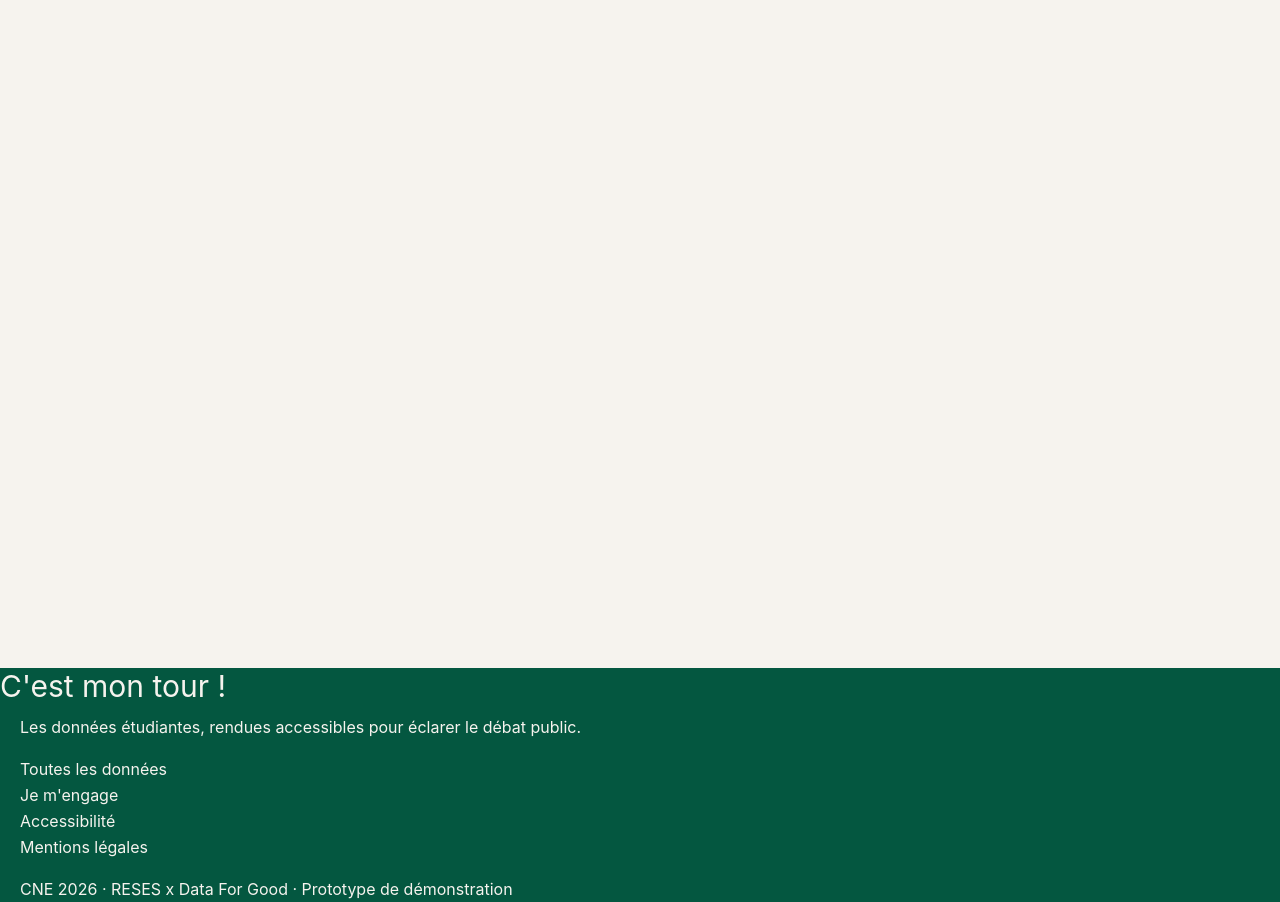
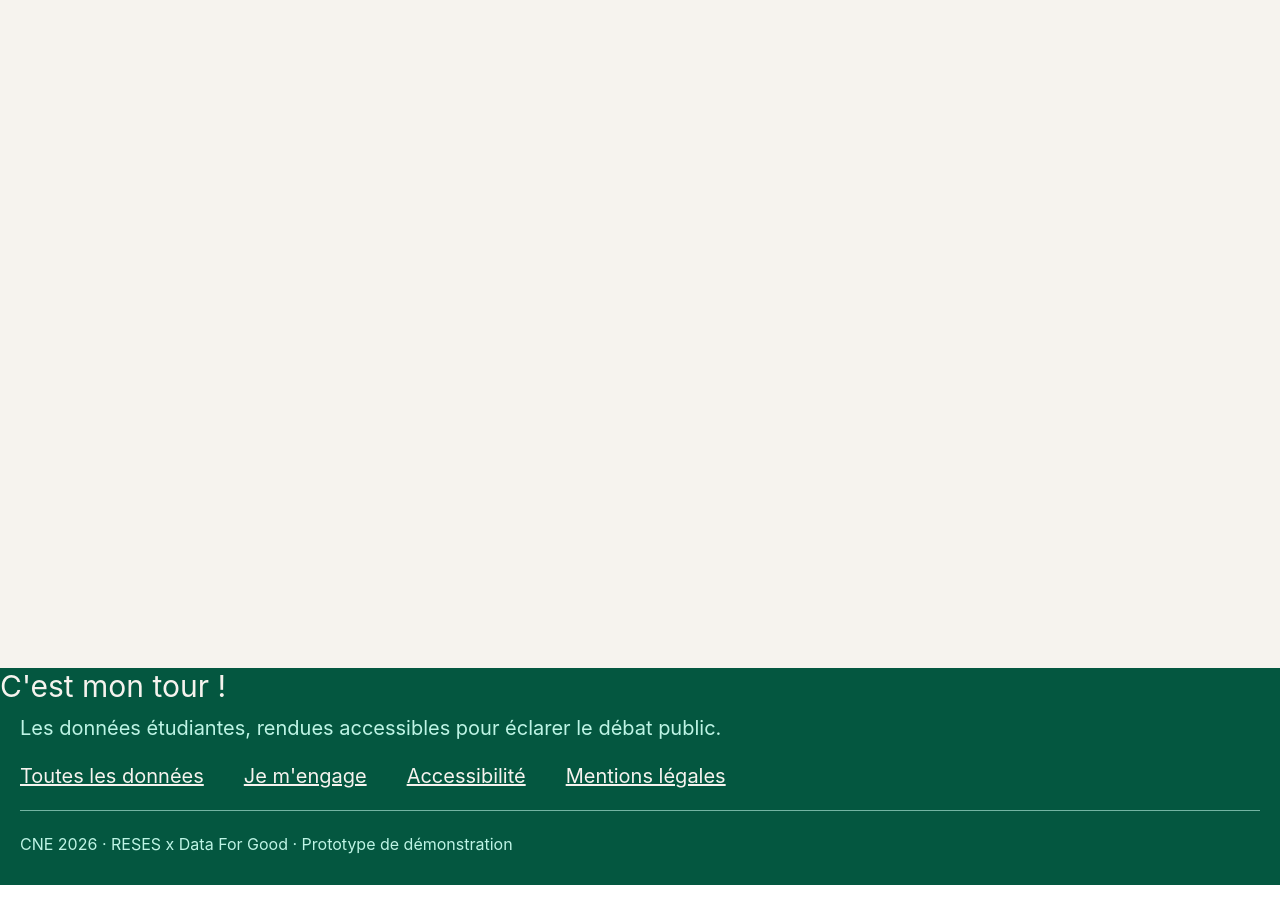
Before and after one commit to dataforgoodfr/la-grande-consultation-de-la-jeunesse, an Astro site in the folder frontend/: page / in a window 1280 px wide. Shown: the part 132-1034 px from the top of the page. Built offline with nearby package versions, Linux system fonts and the light colour scheme; Astro itself is replaced by a stand-in of ours.

Commit message:
Add separation line ; change footer tailwind classes to change colors, display and font sizes.

```diff
--- a/frontend/src/components/Footer.astro
+++ b/frontend/src/components/Footer.astro
@@ -8,23 +8,24 @@ const links = [
 ];
 ---
 
-<footer class="bg-vert-vibrant text-beige">
+<footer class="bg-vert-vibrant text-beige pr-5 pb-7">
     <h3>
         <LogoCMonTour class="inline" />
         C'est mon tour !
     </h3>
-    <div class="pl-5">
-        <p>
+    <div class="pl-5 text-vert-pastel">
+        <p class="text-xl md:2xl">
             Les données étudiantes, rendues accessibles pour éclarer le débat
             public.
         </p>
-        <ul>
+        <ul class="flex text-beige underline gap-10 text-xl md:2xl">
             {links.map((item) => (
                 <li>
                     <a href={item.href}>{item.text}</a>
                 </li>
             ))}
         </ul>
+        <hr class="mt-5 mb-5 opacity-60"/>
         <p>CNE 2026 · RESES x Data For Good · Prototype de démonstration</p>
     </div>
 </footer>
```
